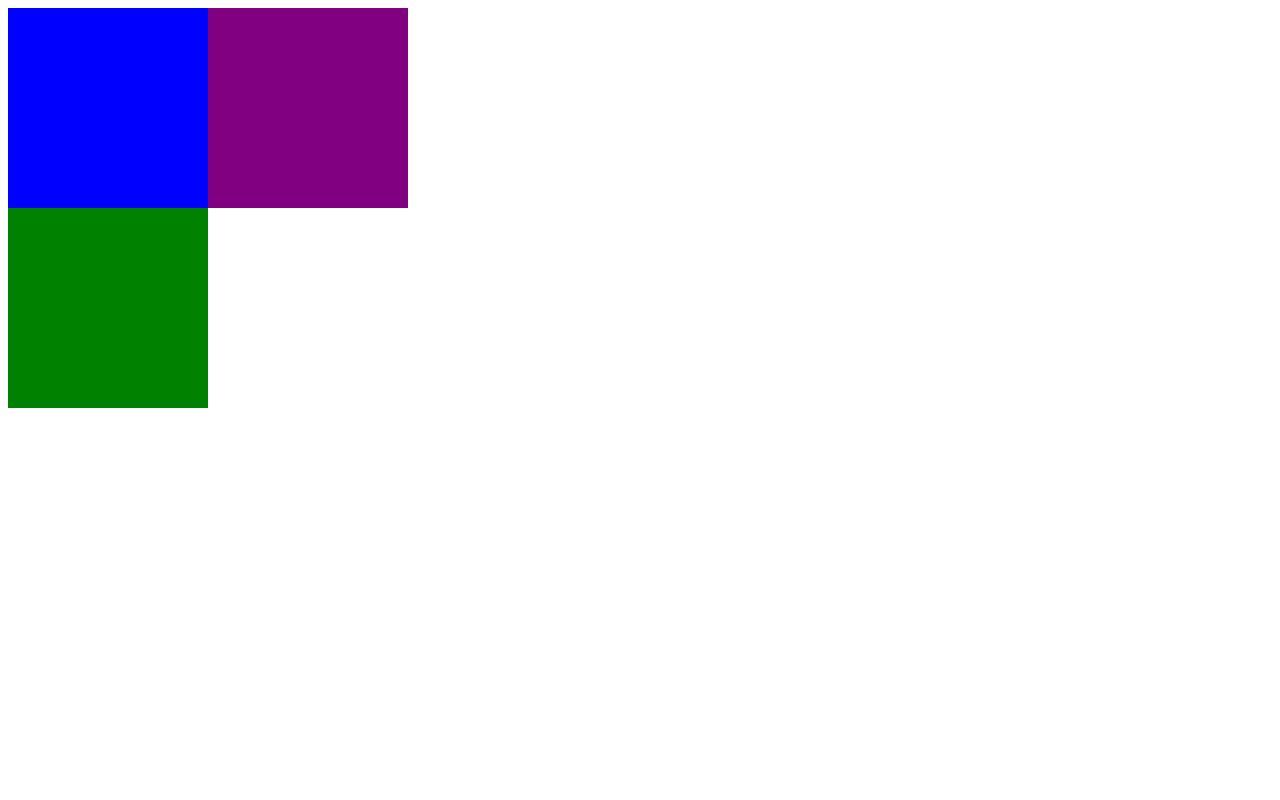
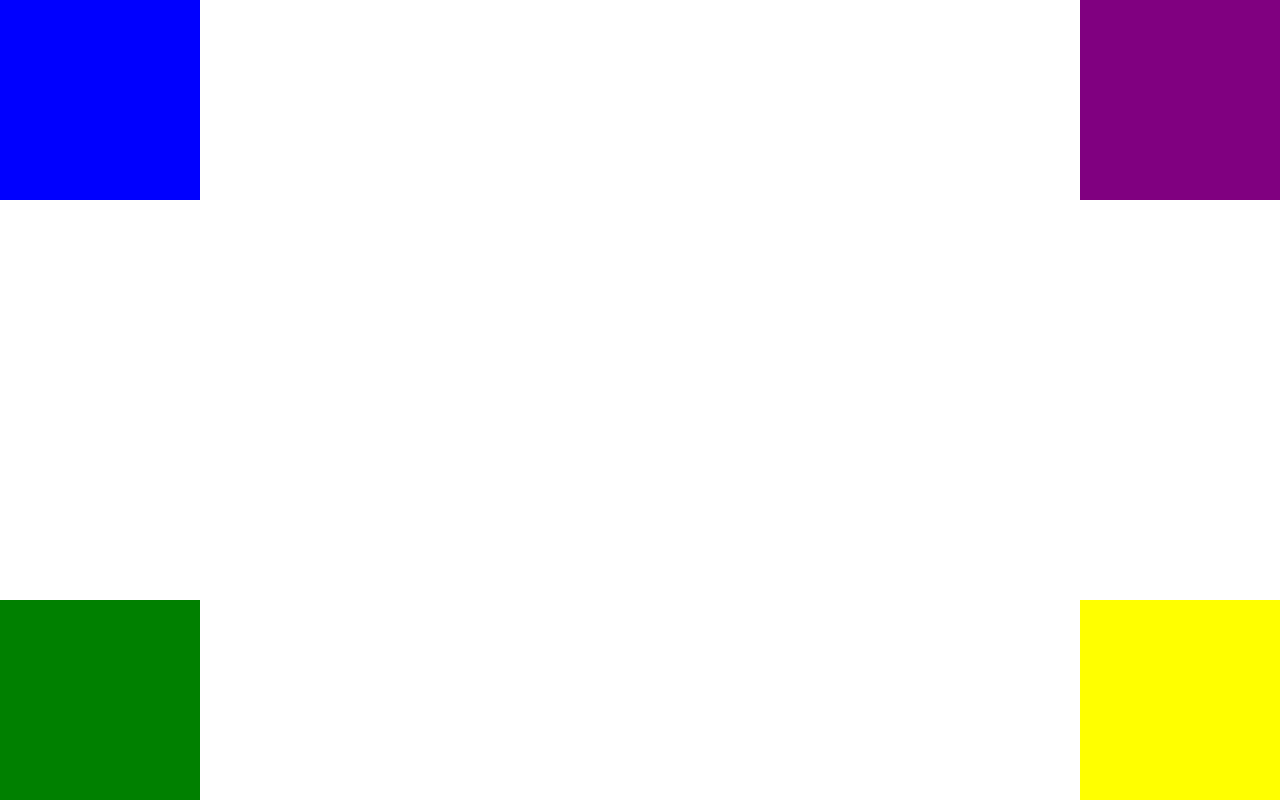
Before and after one commit to virimendez/positioning, a plain HTML site: page index.html in a window 1280 px wide. Drawn offline with Linux system fonts and the light colour scheme.

Commit message:
posiciones4

```diff
--- a/css/main.css
+++ b/css/main.css
@@ -1,18 +1,27 @@
 div{
 	width: 200px;
 	height: 200px;
-	position: relative;
-
-}
-.azul{
-	background-color: blue;
+	position: absolute;
 
 }
 .morado{
+	background-color: blue;
+	left: 0px;
+	top: 0px;
+}
+.azul{
 	background-color:purple;
-	margin-left: 200px;
+    right: 0px;
+    top: 0px;
 
 }
 .verde{
 	background-color: green;
+	bottom: 0px;
+	left:0px;
 }
+.amarillo{
+	background-color: yellow;
+	right: 0px;
+	bottom: 0px;
+}
--- a/index.html
+++ b/index.html
@@ -6,8 +6,10 @@
 		<link rel="stylesheet" type="text/css" href="css/main.css">
 	</head>
 	<body>
-		<div class="azul"> <div class="morado"></div></div>
+		<div class="morado"></div>
+		<div class="azul"></div>
+		<div class="verde"></div>
+        <div class="amarillo"></div>
 
-		<div class="verde"></div>
 	</body>
 </html>
```
